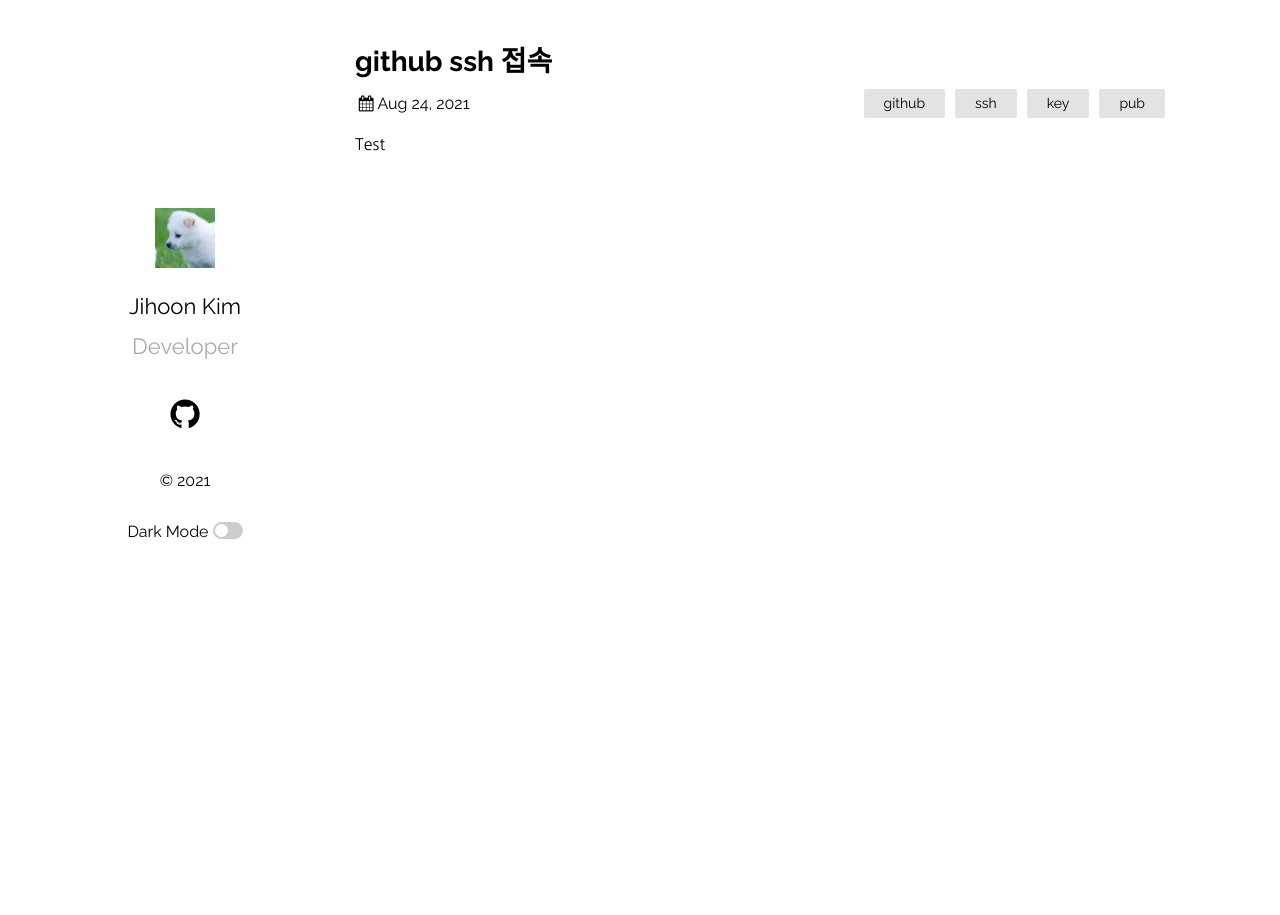
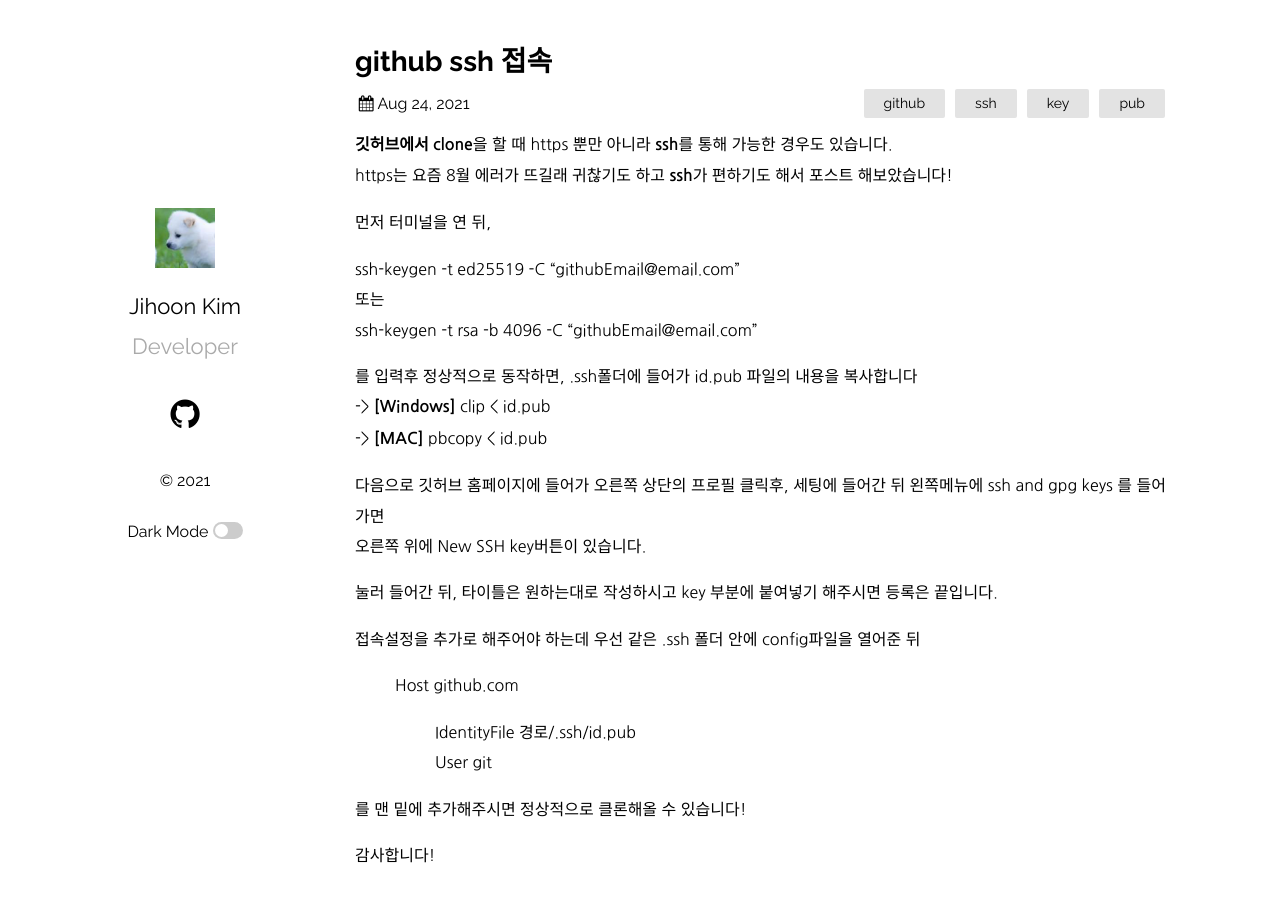
Before and after one commit to 201710757/201710757.github.io, a Jekyll site: the page built from _posts/2021-08-24-23:39:23.markdown, in a window 1280 px wide. Built offline with Jekyll 4.4.1, drawn with Linux system fonts in a browser that asks for light colours.

Commit message:
[post] paper & git ssh - done

```diff
--- a/_posts/2021-08-24-23:39:23.markdown
+++ b/_posts/2021-08-24-23:39:23.markdown
@@ -5,4 +5,31 @@ date: 2021-08-24
 categories: github ssh key pub
 ---
 
-Test
+**깃허브에서 clone**을 할 때 https 뿐만 아니라 **ssh**를 통해 가능한 경우도 있습니다.
+https는 요즘 8월 에러가 뜨길래 귀찮기도 하고 **ssh**가 편하기도 해서 포스트 해보았습니다!
+
+
+
+먼저 터미널을 연 뒤,
+
+ssh-keygen -t ed25519 -C "githubEmail@email.com"
+또는
+ssh-keygen -t rsa -b 4096 -C "githubEmail@email.com"
+
+를 입력후 정상적으로 동작하면, .ssh폴더에 들어가 id.pub 파일의 내용을 복사합니다
+-> **[Windows]** clip < id.pub
+-> **[MAC]** pbcopy < id.pub
+
+다음으로 깃허브 홈페이지에 들어가 오른쪽 상단의 프로필 클릭후, 세팅에 들어간 뒤 왼쪽메뉴에 ssh and gpg keys 를 들어가면
+오른쪽 위에 New SSH key버튼이 있습니다.
+
+눌러 들어간 뒤, 타이틀은 원하는대로 작성하시고 key 부분에 붙여넣기 해주시면 등록은 끝입니다.
+
+접속설정을 추가로 해주어야 하는데 우선 같은 .ssh 폴더 안에 config파일을 열어준 뒤
+> Host github.com
+>> IdentityFile 경로/.ssh/id.pub
+>> User git
+
+를 맨 밑에 추가해주시면 정상적으로 클론해올 수 있습니다!
+
+감사합니다!
```
Also changed, not shown: _posts/2021-07-08-1.markdown (+13 -0 lines).
